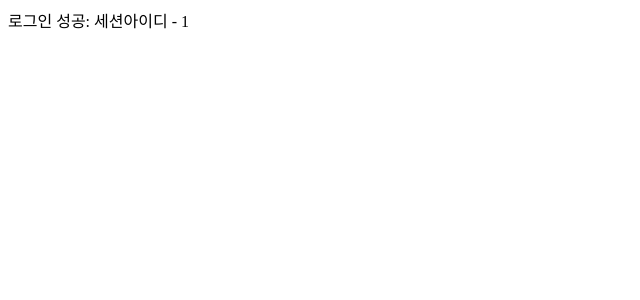
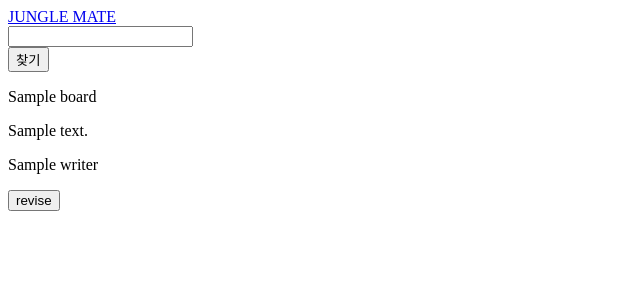
Before and after one commit to hunkicho/JungleMate_0week, a Flask app: page /main in a window 1280 px wide. Shown: the top 300 px of the page, without its empty margins (0-640 px from the left). Run offline with Flask 2, Linux system fonts and the light colour scheme; the visitor is signed in with stand-in values (Sample User, id 1); a database or web service that is not in the repository returns one stand-in record (values such as "Sample title").

Commit message:
error modify

```diff
--- a/app.py
+++ b/app.py
@@ -22,17 +22,17 @@ def main():
     #session.pop('id',None)
     sess_check() #세션체크 메소드
     sess_id = session['id'] #세션 체크
+    board = obj_decode(list(db.board.find({})))
 
-    return render_template("main.html", boards=board, id = sess_id)
+    return render_template("main.html", board_list=board, id = sess_id)
 
 
-@app.route('/boardView')
-def boardView():
+@app.route('/boardView/<board_id>')
+def boardView(board_id):
     sess_check() #세션체크 메소드
     sess_id = session['id'] #세션 체크
-    print(sess_id)
 
-    obj_id = ObjectId("635772aa45ab29b1239a8d8f")
+    obj_id = ObjectId(board_id)
     result = db.board.find_one({'_id' : obj_id})
     join_list = obj_decode(list(db.join.find({'board_id' : obj_id})))
 
@@ -62,9 +62,10 @@ def boardView():
         btn_route = "/join_put"
 
     comment_list = obj_decode(list(db.comment.find({'board_id' : obj_id})))
+    print(comment_list)
 
 
-    return render_template('boardview.html',id = sess_id,result = result, join_list = join_list, btn_color = btn_color, btn_text = btn_text, btn_route = btn_route, comment_list = comment_list)
+    return render_template('boardView.html',id = sess_id,result = result, join_list = join_list, btn_color = btn_color, btn_text = btn_text, btn_route = btn_route, comment_list = comment_list)
 
 @app.route('/join_put', methods=['POST'])
 def join_put():
@@ -75,7 +76,7 @@ def join_put():
     insert_input = {'user_id' : sess_id, 'board_id' : receive_board_id}
     db.join.insert_one(insert_input)
 
-    return redirect(url_for('boardView'))
+    return redirect(url_for('boardView', board_id = str(receive_board_id)))
 
 @app.route('/join_delete', methods=['POST'])
 def join_delete():
@@ -86,7 +87,7 @@ def join_delete():
     delete_input = {'user_id' : sess_id, 'board_id' : receive_board_id}
     db.join.delete_many(delete_input)
 
-    return redirect(url_for('boardView'))
+    return redirect(url_for('boardView', board_id = str(receive_board_id)))
 
 @app.route('/comment_put', methods=['POST'])
 def comment_put():
@@ -111,6 +112,13 @@ def comment_delete(comment_id):
 
     return redirect(url_for('boardView'))
 
+@app.route('/go_create_page',  methods=['POST'])
+def go_create_page():
+    sess_check() #세션체크 메소드
+    sess_id = session['id'] #세션 체크
+
+    return render_template('create.html')
+
 
 @app.route('/login',  methods=['POST','GET'])
 def login():
@@ -125,7 +133,7 @@ def login():
     else:
         print("성공")  #일치하는 값이 있으면
         session['id'] = result['id'] #세션에 아이디로 정보 저장
-        return main() #메인페이지로 이동
+        return redirect(url_for('main')) #메인페이지로 이동
 
 def sess_check():
     sess_id = session['id'] #세션값 가져오기
@@ -149,9 +157,12 @@ def create_room():
     people_receive = request.form['people_give']
     comment_receive = request.form['comment_give']
 
-    db.room_info.insert_one({'title' : title_receive, 'date' : date_receive, 'time' : time_receive, 'people' : people_receive, 'comment' : comment_receive})
+    result = db.board.insert_one({'title' : title_receive, 'date' : date_receive, 'time' : time_receive, 'people' : people_receive, 'comment' : comment_receive}).inserted_id
+    getId = db.board.find_one(result)
 
-    return boardView()
+    db.join.insert_one({'user_id':'test3','board_id':getId['_id']})
+
+    return redirect(url_for('boardView', board_id = str(getId['_id'])))
 
 
 if __name__ == '__main__':
--- a/templates/main.html
+++ b/templates/main.html
@@ -1,5 +1,61 @@
+<!-- ./templates/main.html-->
+
+<!DOCTYPE html>
 <html>
-    <body>
-        로그인 성공: 세션아이디 - {{id}}
-    </body>
+  <head>
+    <title>KRAFTON | Jungle Mate</title>
+    <style>
+      .boards .row .board {
+        background-color: green;
+        margin: 20px auto 0px auto;
+      }
+    </style>
+    <script type="text/javascript">
+        function boardView(_id){
+          location.href='/boardView/' + _id
+        }
+    </script>
+  </head>
+
+  <body>
+    <div class="center">
+        <div class="center_head">
+            <div class="homeIMG">
+                <a href="/main">
+                    <img src="">JUNGLE MATE</img>
+                </a>
+            </div>
+
+            <div class="input-group">
+                    <input type="text" id="search_kw" class="form-control" value="{{ kw or '' }}">
+                    <div class="input-group-append">
+                        <button class="btn btn-outline-secondary" type="button" id="btn_search">찾기</button>
+                    </div>
+            </div>
+        </div>
+
+        {% if board_list%}
+            <div class="boards">
+                {% for board in board_list%}
+                <div class="card card-body" onClick="boardView(`{{board['_id']}}`)">
+                    <p class="card-title" id="title">{{board['subject']}}</p>
+                    <p class="card-meal" id="meal">{{board['content']}}</p>
+                    <p class="card-hCounter" id="hCounter">{{board['writer']}}</p>
+                    <!-- <p class="card-time" id="time">{{board.time}}</p> -->
+                </div>
+            {% endfor %}
+            </div>
+        {% endif %}
+
+        <div class="center_down">
+            {% block paging%}
+            {% endblock%}
+
+            <form name="create_btn" action="/go_create_page" method="post">
+                <input type="submit" value="revise" name="revise" />
+            </form>
+        </div>
+
+    </div>
+  </body>
 </html>
```
Also changed, not shown: templates/home_center.html (+6 -8 lines).
